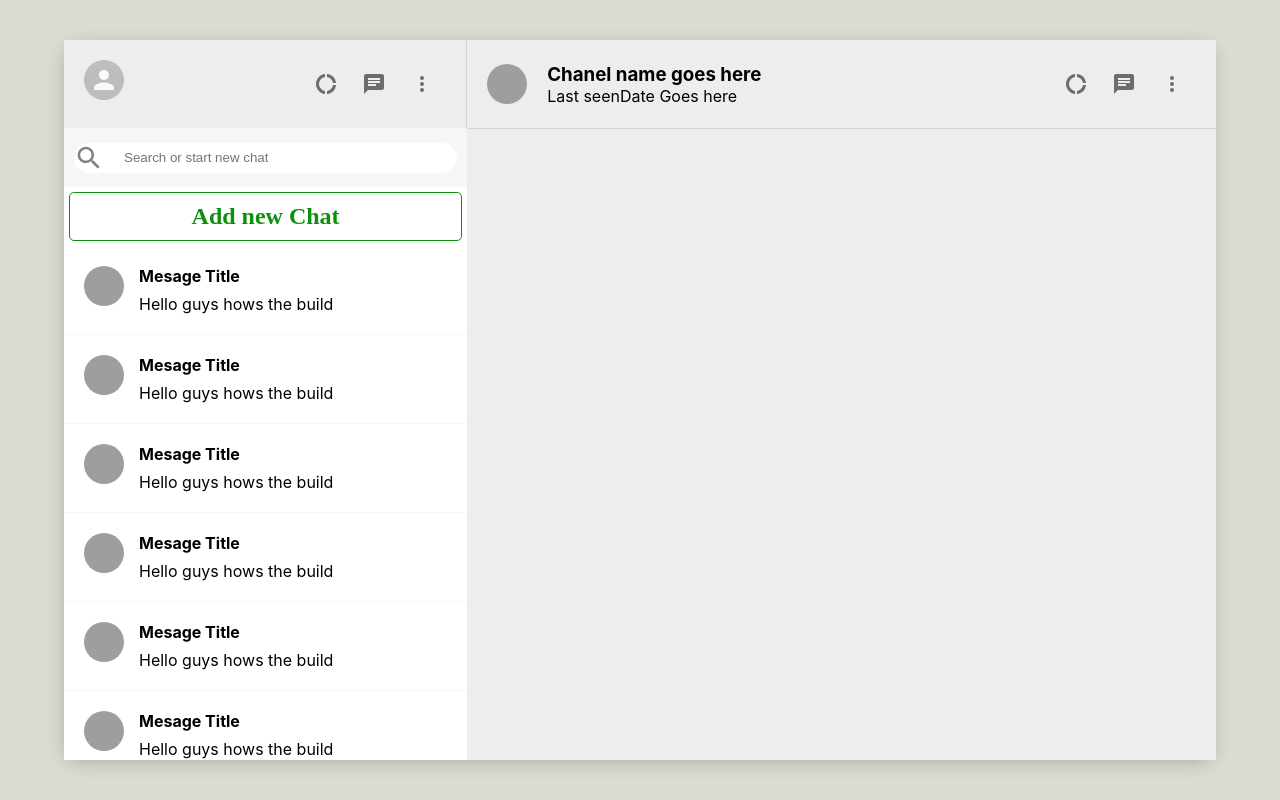
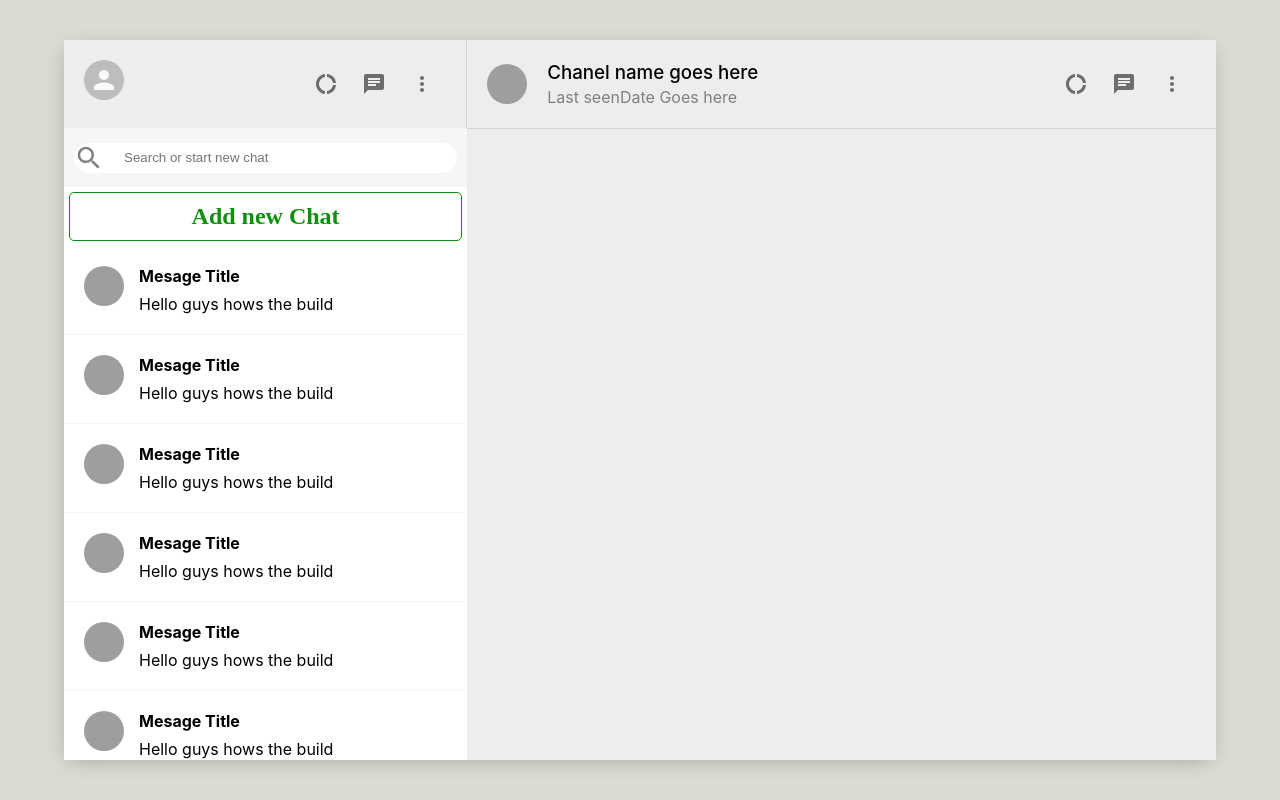
Before and after one commit to Ian-Balijawa/messanger-app, a React (Create React App) app: page / in a window 1280 px wide. Built offline with nearby package versions, Linux system fonts and the light colour scheme; grey boxes are pictures that could not be loaded.

Commit message:
new updates

```diff
--- a/src/MainChat.css
+++ b/src/MainChat.css
@@ -14,3 +14,15 @@
     cursor: pointer;
     flex: 1;
 }
+.header_info >h3{
+    margin-bottom: 3px;
+    font-weight: 500;
+}
+.header_info >p{
+    color: gray;
+}
+.message-right{
+    display: flex;
+    justify-content: space-between;
+    min-width: 100px;
+}
```
